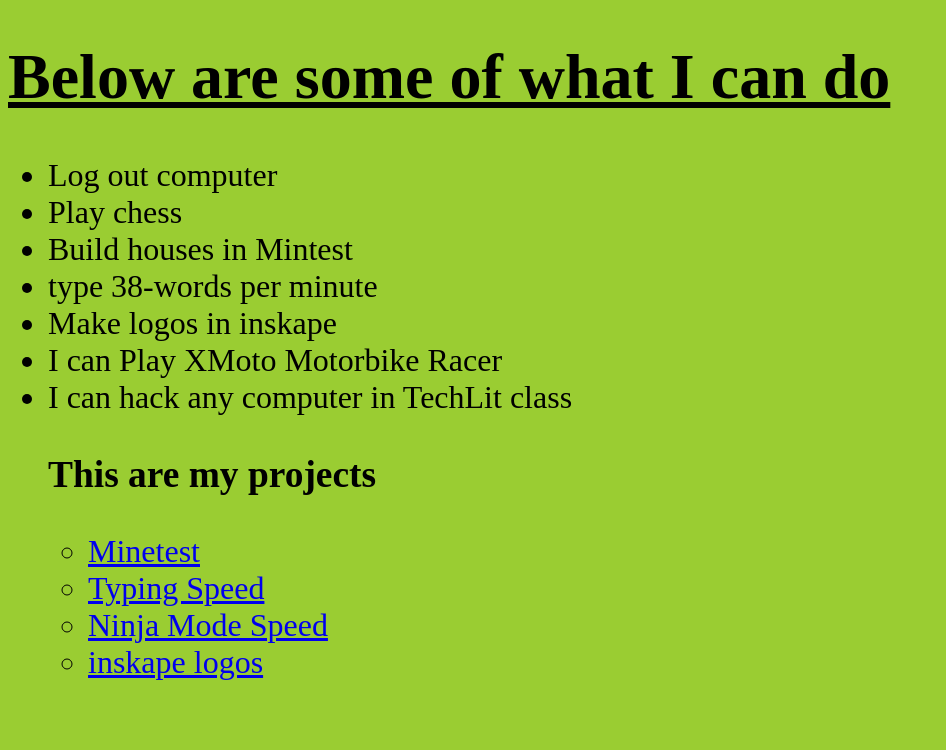
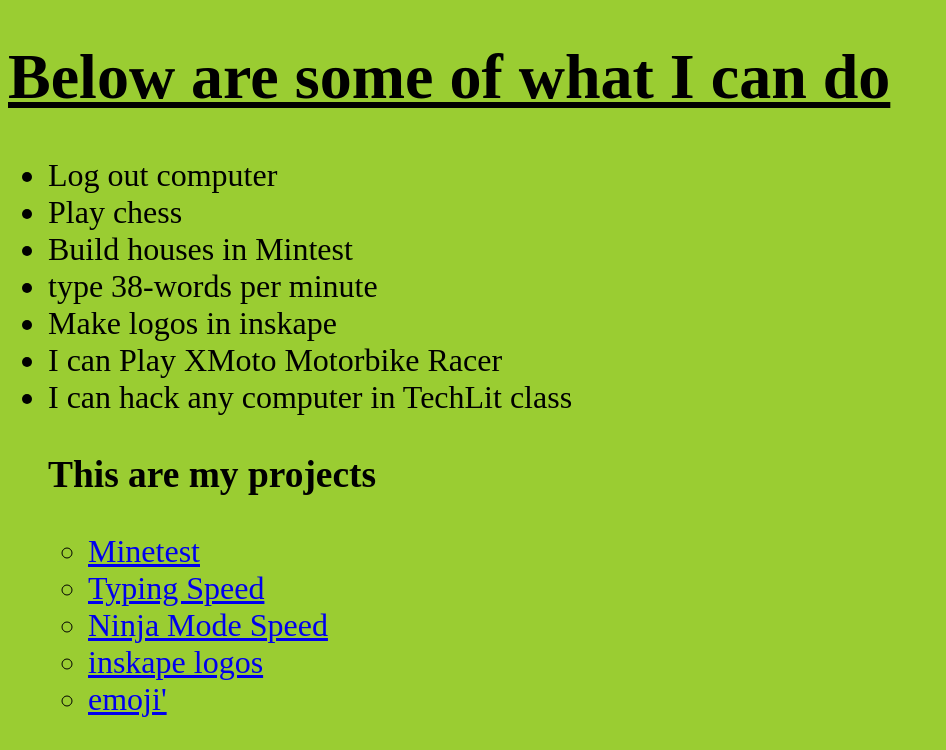
Before and after one commit to zawadiyetu/alex.github.io, a plain HTML site: page index.html in a window 1280 px wide. Shown: the part 1160-1910 px from the top of the page, without its empty margins (0-946 px from the left). Before the commit the page ends 1873 px from the top, so only its background shows below. Drawn offline with Linux system fonts and the light colour scheme.

Commit message:
add emoji's

```diff
--- a/index.html
+++ b/index.html
@@ -43,6 +43,7 @@
     <li><a href="my_projects/typing/last_exercise/index.html">Typing Speed</a></li>
     <li><a href="my_projects/typing/ninja_mode/index.html">Ninja Mode Speed</a></li>
     <li><a href="my_projects/inkscape/index.html">inskape logos</a></li>
+    <li><a href="my_projects/emoji's/emoji.txt">emoji'</a></li>
 
 
     </ul>
```
